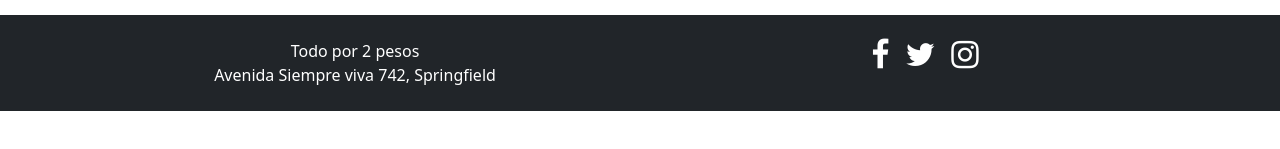
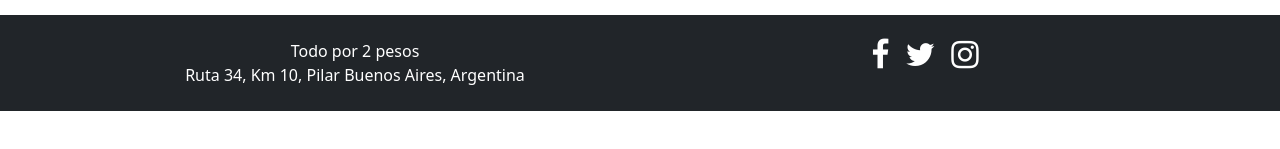
Before and after one commit to arielbulacio-coder/CrudReact, a React (Vite) app: page /crud in a window 1280 px wide. Shown: the part 233-382 px from the top of the page. Built offline with nearby package versions, Linux system fonts and the light colour scheme; no server answers.

Commit message:
Actualizacion de direccion en Footer

```diff
--- a/src/components/Footer.jsx
+++ b/src/components/Footer.jsx
@@ -17,7 +17,7 @@ const Footer = () => {
         <Row>
           <Col md={6}>
             <p className="mb-0">Todo por 2 pesos</p>
-            <p className="mb-0">Avenida Siempre viva 742, Springfield</p>
+            <p className="mb-0">Ruta 34, Km 10, Pilar Buenos Aires, Argentina</p>
           </Col>
           <Col md={6}>
             <div>
```
